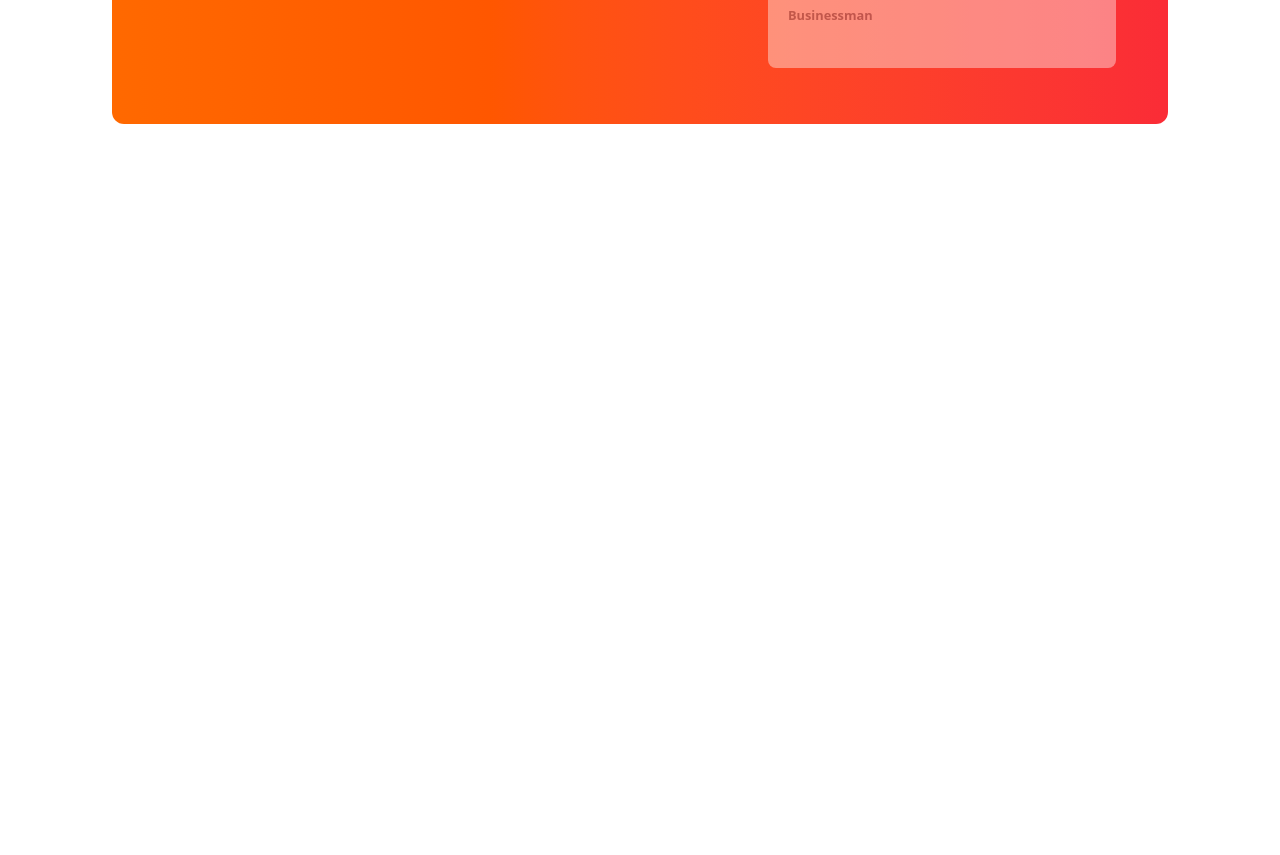
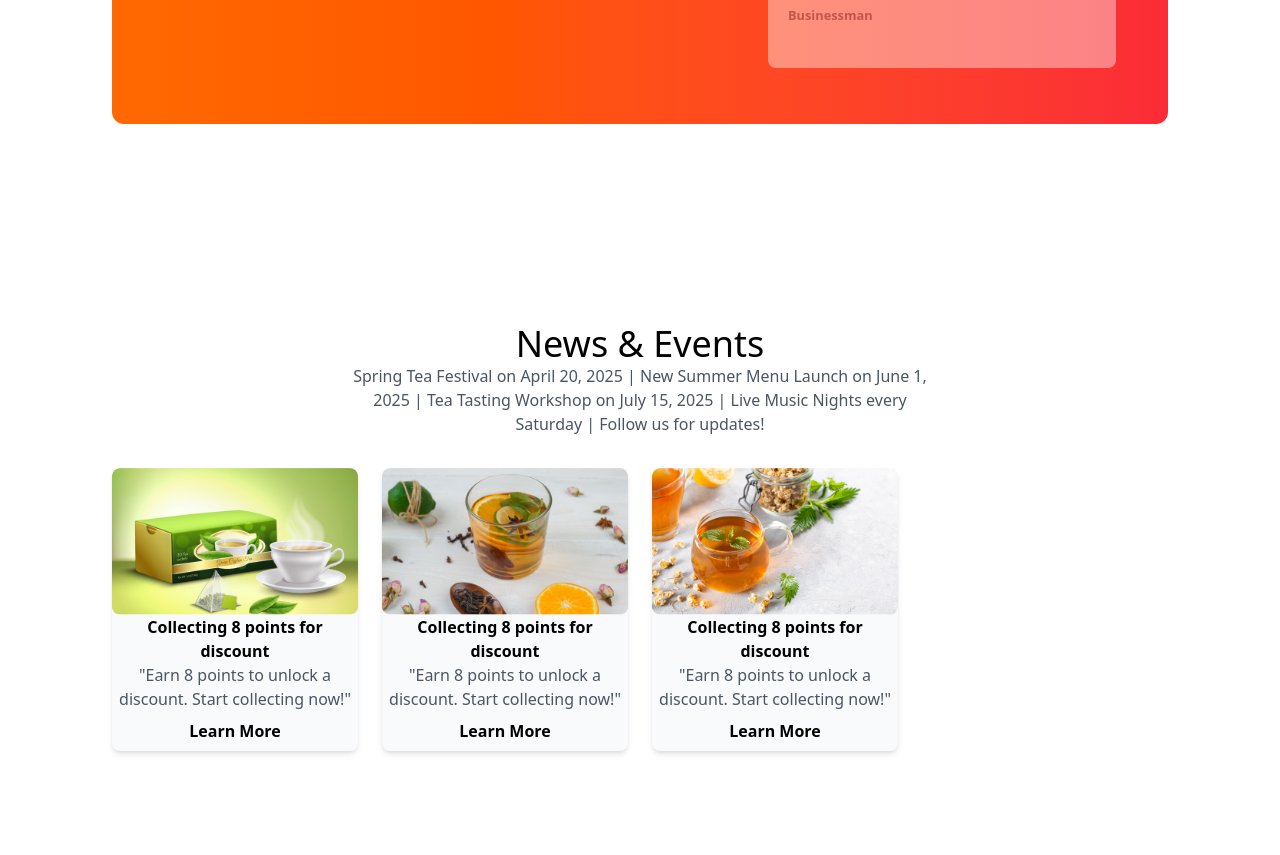
Before and after one commit to Apurba2283/tea-house-using-tailwind, a plain HTML site: page index.html in a window 1280 px wide. Shown: the part 2349-3204 px from the top of the page. Before the commit the page ends 2569 px from the top, so only its background shows below. Drawn offline with nearby package versions, Linux system fonts and the light colour scheme.

Commit message:
News & Events section done

```diff
--- a/index.html
+++ b/index.html
@@ -191,9 +191,55 @@
                       </div>
                      </div>
 
+                    </div>
+              </div>
+
+            </section>
+
+              <!-- News and Events section -->
+
+            <section class="py-8 lg:py-26">
+              <!-- Title -->
+               <div class="text-center mb-8">
+                  <h1 class="text-3xl md:text-4xl font:bold mb:5">News & Events</h1>
+                  <p class="text-gray-600 max-w-xl mx-auto">Spring Tea Festival on April 20, 2025 | New Summer Menu Launch on June 1, 2025 | Tea Tasting Workshop on July 15, 2025 | Live Music Nights every Saturday | Follow us for updates!</p>
+               </div>
+               <!-- Grid Cards -->
+                <div class="grid grid-cols-1 md:grid-cols-2 lg:grid-cols-4 gap-6 text-center">
+                  <!-- Product Card 1-->
+                   <div class="rounded-lg shadow-md bg-gray-50 overflow-hidden">
+                      <img class="mx-auto" src="images/news-1.png" alt="" class="">
+                   <div>
+                      <h1 class="font-bold text-l">Collecting 8 points for discount</h1>
+                      <p class="text-gray-600">"Earn 8 points to unlock a discount. Start collecting now!"
+                      </p>
+                      <button class="text-black font-bold px-3 py-2">Learn More</button>
+                    </div>
+                   </div>
+                   <!-- Product Card 2-->
+                   <div class="rounded-lg shadow-md bg-gray-50 overflow-hidden">
+                      <img class="mx-auto" src="images/news-2.png" alt="" class="">
+                      <div>
+                        <h2 class="font-bold text-l">Collecting 8 points for discount</h2>
+                        <p class="text-gray-600">"Earn 8 points to unlock a discount. Start collecting now!"
+                        </p>
+                        <button class="text-black font-bold px-3 py-2">Learn More</button>
+                      </div>
+                   </div>
+                   <!-- Product Card 3-->
+                   <div class="rounded-lg shadow-md bg-gray-50 overflow-hidden">
+                      <img class="mx-auto" src="images/news-3.png" alt="" class="">
+                      <div>
+                        <h2 class="font-bold text-l">Collecting 8 points for discount</h2>
+                        <p class="text-gray-600">"Earn 8 points to unlock a discount. Start collecting now!"
+                        </p>
+                        <button class="text-black font-bold px-3 py-2">Learn More</button>
+                      </div>
+                   </div>
                   </div>
-              </div>
             </section>
+
+
     </main>
 
 </body>
```
